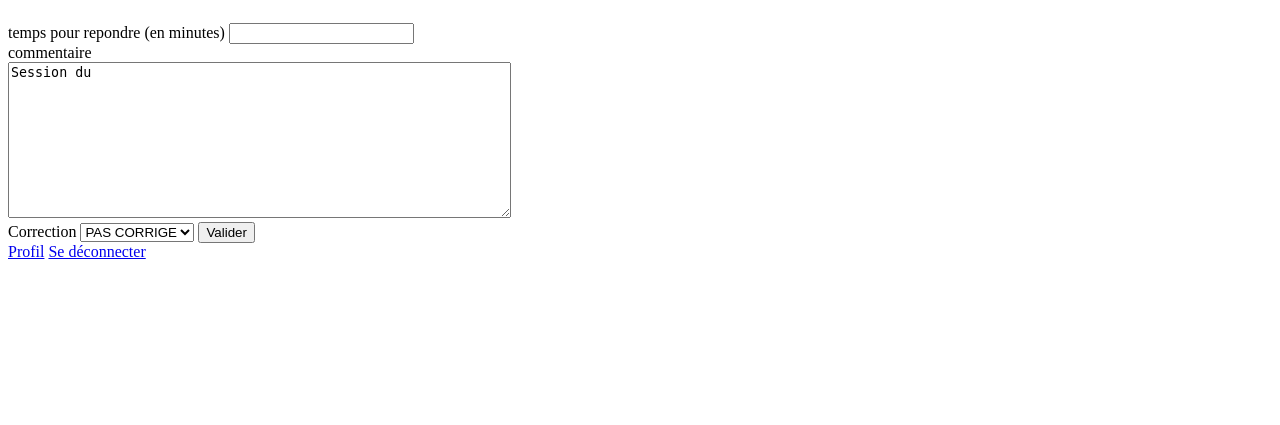
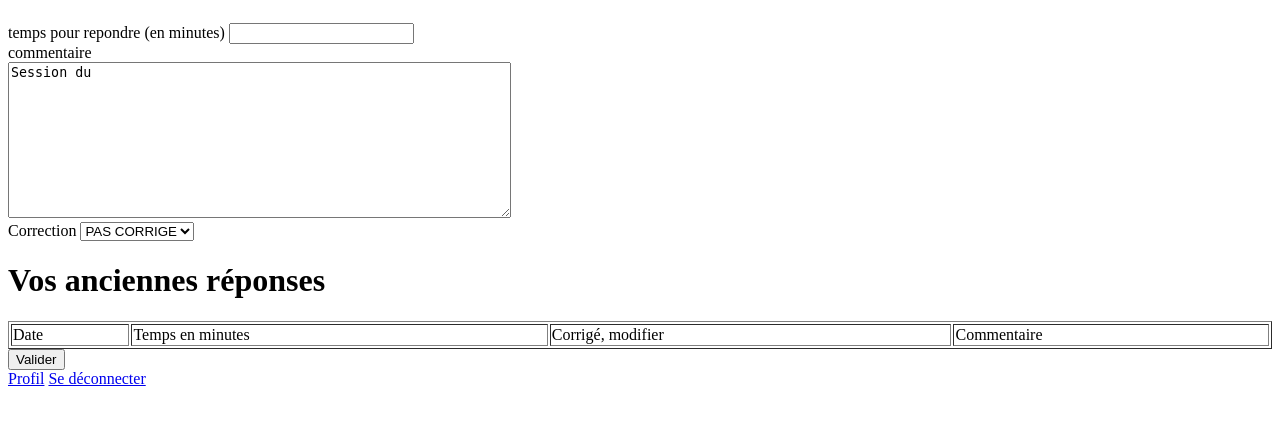
Before and after one commit to sarah-bjt/Workshop_archi, a Flask app: page /repondre/1/1 in a window 1280 px wide. Shown: the part 57-482 px from the top of the page. Run offline with Flask 3, Linux system fonts and the light colour scheme.

Commit message:
historique reponses

```diff
--- a/templates/reponse.html
+++ b/templates/reponse.html
@@ -9,6 +9,7 @@
     <p>{{enonce_exo}}</p>
 
     <form action="/repondre/{{util_id}}/{{exo_id}}" method="POST">
+      <input type="hidden" name="form_type" value="repondre">
       <label for="temps">temps pour repondre (en minutes)
         <input type="number" name="temps"/>
       </label><br>
@@ -21,8 +22,39 @@
         <option value="0" selected>PAS CORRIGE</option>
         <option value="1">VRAI</option>
         <option value="2">FAUX</option>
+      </select>
 
-      </select>
+      <h1>Vos anciennes réponses</h1>
+      <table border="1" width='100%'>
+        <tr>
+          <td>Date</td>
+          <td>Temps en minutes</td>
+          <td>Corrigé, modifier</td>
+          <td>Commentaire</td>
+        </tr>
+
+        {% for reponse in reponses %}
+        <tr>
+          <td>{{reponse[3]}}</td>
+          <td>{{reponse[0]}}</td>
+          <td>{{reponse[2]}},
+            <form action="/repondre/{{util_id}}/{{exo_id}}" method="POST"></form>
+              <input type="hidden" name="form_type" value="modifier_corriger">
+              <label for="correction">Correction</label>
+              <select id="correction" name="correction">
+                <option value="0" selected>PAS CORRIGE</option>
+                <option value="1">VRAI</option>
+                <option value="2">FAUX</option>
+              </select>
+                <input type="submit" value="Valider"/>
+            </form>
+          </td>
+          <td>{{reponse[1]}}</td>
+        </tr>
+        {% endfor %}
+      </table>
+
+
 
       <input type="submit" value="Valider"/>
     </form>
```
